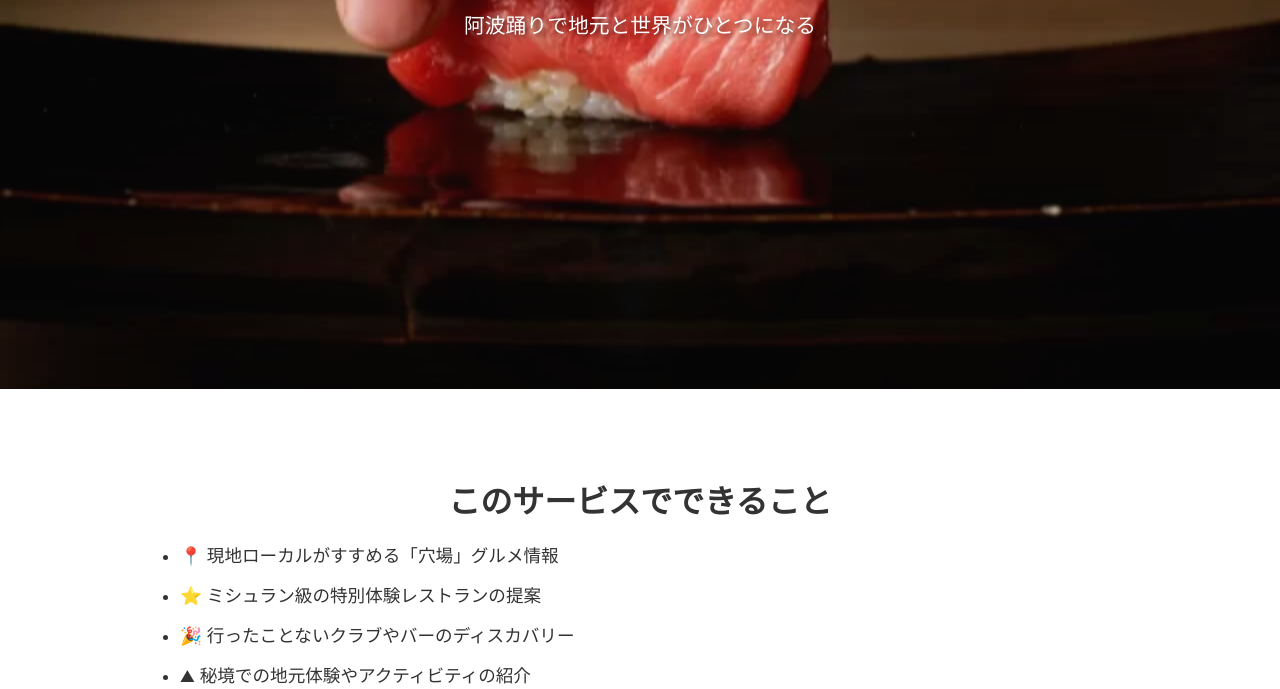
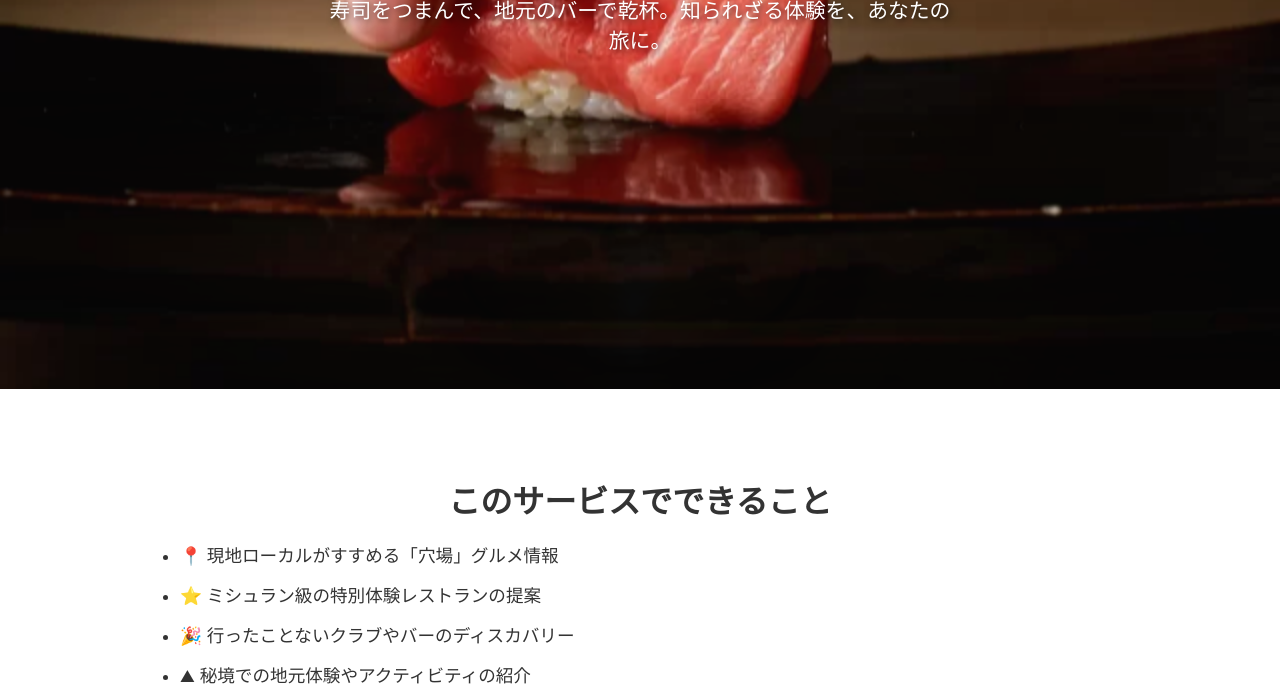
Before and after one commit to 10Koichi1979/Japan-explorer, a plain HTML site: page index.html in a window 1280 px wide. Shown: the part 411-1100 px from the top of the page. Drawn offline with Linux system fonts and the light colour scheme; files whose address does not match are found by name.

Commit message:
Update index.html

```diff
--- a/index.html
+++ b/index.html
@@ -103,7 +103,7 @@
     </div>
     <div class="header-content">
       <h1>日本で遊び倒せ！</h1>
-      <p>阿波踊りで地元と世界がひとつになる</p>
+      <p>寿司をつまんで、地元のバーで乾杯。知られざる体験を、あなたの旅に。</p>
     </div>
   </header>
 
```
